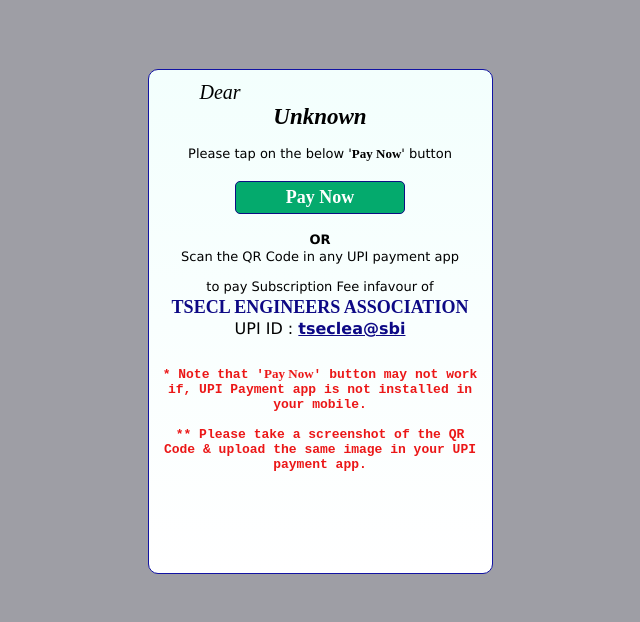
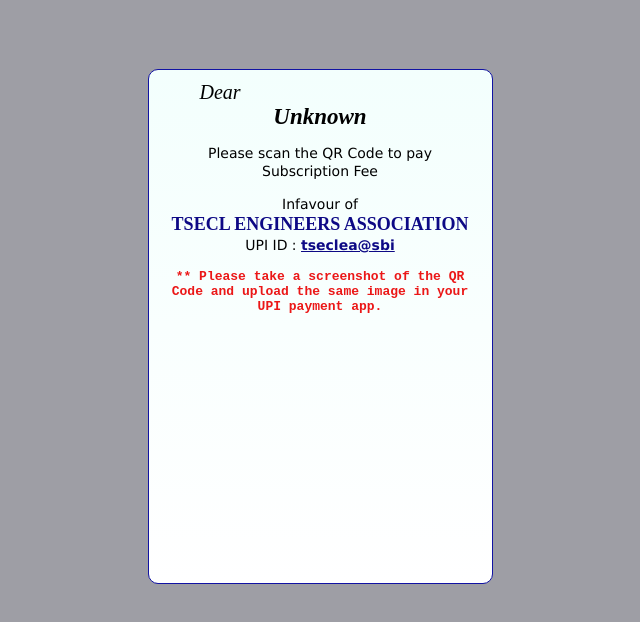
Before and after one commit to tseclengineersasso/206, a plain HTML site: page index.html in a window 1280 px wide. Shown: the whole page, without its empty margins (320-960 px from the left). Drawn offline with Linux system fonts and the light colour scheme; a script that the page names is missing.

Commit message:
Add files via upload

```diff
--- a/index.html
+++ b/index.html
@@ -15,22 +15,6 @@
 
     #qrcode {
         pointer-events: none;
-    }
-    button {
-        background-color: #04AA6D;
-        color: rgb(255, 255, 255);
-        padding: 5px 5px;
-        margin: 5px 0;
-        border: none;
-        cursor: pointer;
-        width: 50%;
-        border-radius: 5px;
-        border: 1px solid #0d0f83;
-    }
-    button:hover {
-        opacity: 0.9;
-        background-color: #7139d3;
-        color: rgb(253, 223, 133);
     }
     .container {
         text-align: center;
@@ -55,17 +39,19 @@
         font-weight: bold;
         line-height: 0.1;
         font-size: 23px;
-        padding-bottom: 5px;
+        padding-bottom: 3px;
     }
     .fnt3 {
-        font-size: 13px;
+        font-size: 14px;
+        line-height: 1.3;
+        padding-left: 30px;
+        padding-right: 30px;
+    }
+    .fnt4 {
+        font-size: 14px;
         line-height: 1.3;
         padding-left: 10px;
         padding-right: 10px;
-    }
-    .fnt4 {
-        font-family: 'Times New Roman';
-        font-weight: bold;
     }
     .fnt5 {
         font-family: 'Courier New';
@@ -99,7 +85,7 @@
     width: 23%; /* Could be more or less, depending on screen size */
     height: 53%;
     min-width: 343px;
-    min-height: 503px;
+    min-height: 513px;
     }
 
     /* Add Zoom Animation */
@@ -127,19 +113,11 @@
         <div class="container">
             <p class="fnt1">Dear</p>
             <p class="fnt2">Unknown</p>
-            <p class="fnt3">Please tap on the below '<span class="fnt4">Pay Now</span>' button</p>
-
-            <a href="upi://pay?pa=tseclea@sbi&pn=TSECL%20ENGINEERS%20ASSOCIATION&mc=8398&tr=&tn=ID206%20Subscription&am=&cu=INR&url=&mode=02&purpose=00&orgid=159002&sign=MEUCIQC4XHZJWEfBspS1A6+UMtQcBr/ZT00bWTdvZJhRCsLilwIgGPyzjukW/iwSieU2ohpTzfGLGxYwuJfK4ws/lBz8rzs=">
-                <button class="fnt">Pay Now</button>
-            </a>
-            <p class="fnt3"><b>OR</b><br><span style="line-height: 1.3">Scan the QR Code in any UPI payment app</span></p>
+            <p class="fnt3">Please scan the QR Code to pay Subscription Fee</p>
             <center id="qrcode"></center>
-            <p class="fnt3">to pay Subscription Fee infavour of<br><a class="fnt" style="color: rgb(13, 9, 133);">TSECL ENGINEERS ASSOCIATION</a>
-                <br><span style="font-size: 16px;">UPI ID : <u style="color: rgb(13, 9, 133);"><b>tseclea@sbi</b></u></span></p>
-
-            <p class="fnt5" style="padding-top: 13px;">* Note that '<span class="fnt4">Pay Now</span>' button may not work if, UPI Payment app is not installed in your mobile. </p>
-            <p class="fnt5"> ** Please take a screenshot of the QR Code & upload the same image in your UPI payment app. </p>
-
+            <p class="fnt4">Infavour of<br><a class="fnt" style="color: rgb(13, 9, 133);">TSECL ENGINEERS ASSOCIATION</a>
+                <br>UPI ID : <u style="color: rgb(13, 9, 133);"><b>tseclea@sbi</b></u></p>
+            <p class="fnt5"> ** Please take a screenshot of the QR Code and upload the same image in your UPI payment app. </p>
         </div>
     </div>
 </div>
@@ -149,8 +127,8 @@
         var upiData = "upi://pay?pa=tseclea@sbi&pn=TSECL%20ENGINEERS%20ASSOCIATION&mc=8398&tr=&tn=ID206%20Subscription&am=&cu=INR&url=&mode=02&purpose=00&orgid=159002&sign=MEUCIQC4XHZJWEfBspS1A6+UMtQcBr/ZT00bWTdvZJhRCsLilwIgGPyzjukW/iwSieU2ohpTzfGLGxYwuJfK4ws/lBz8rzs=";
         var qrcod = new QRCode(document.getElementById("qrcode"), {
             text: upiData,
-            width: 200,
-            height: 200,
+            width: 243,
+            height: 243,
         });
         qrcod.make();
     }
```
